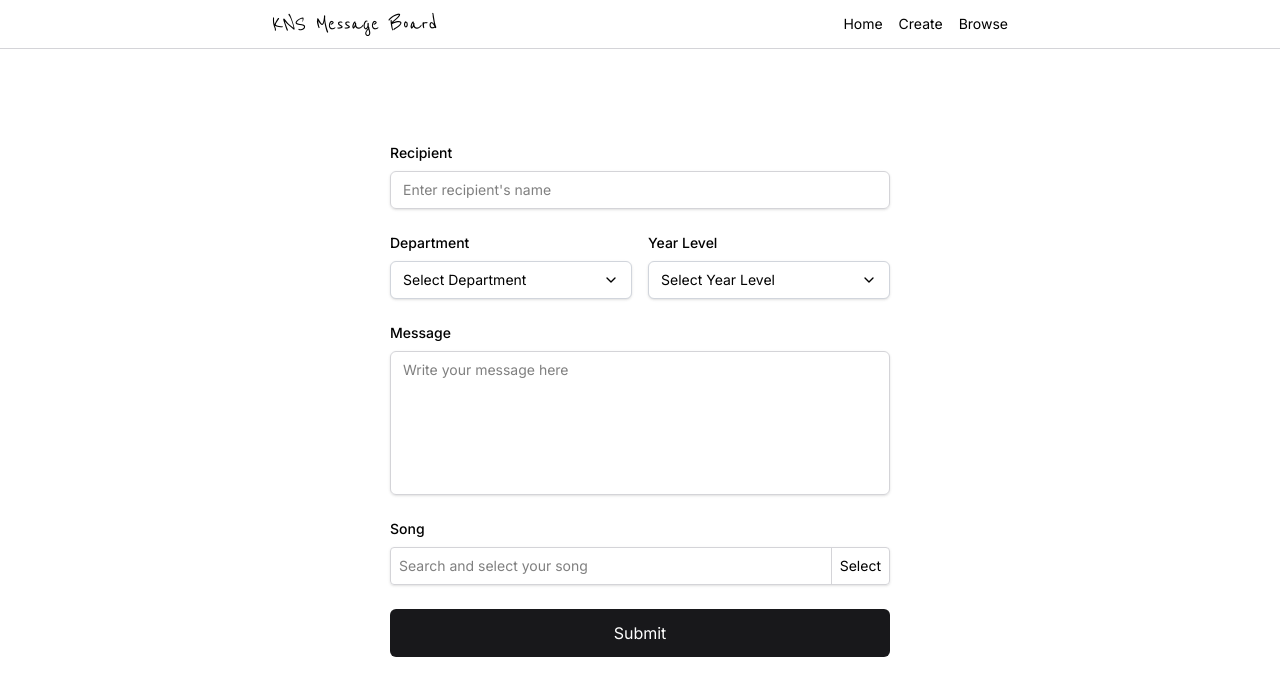
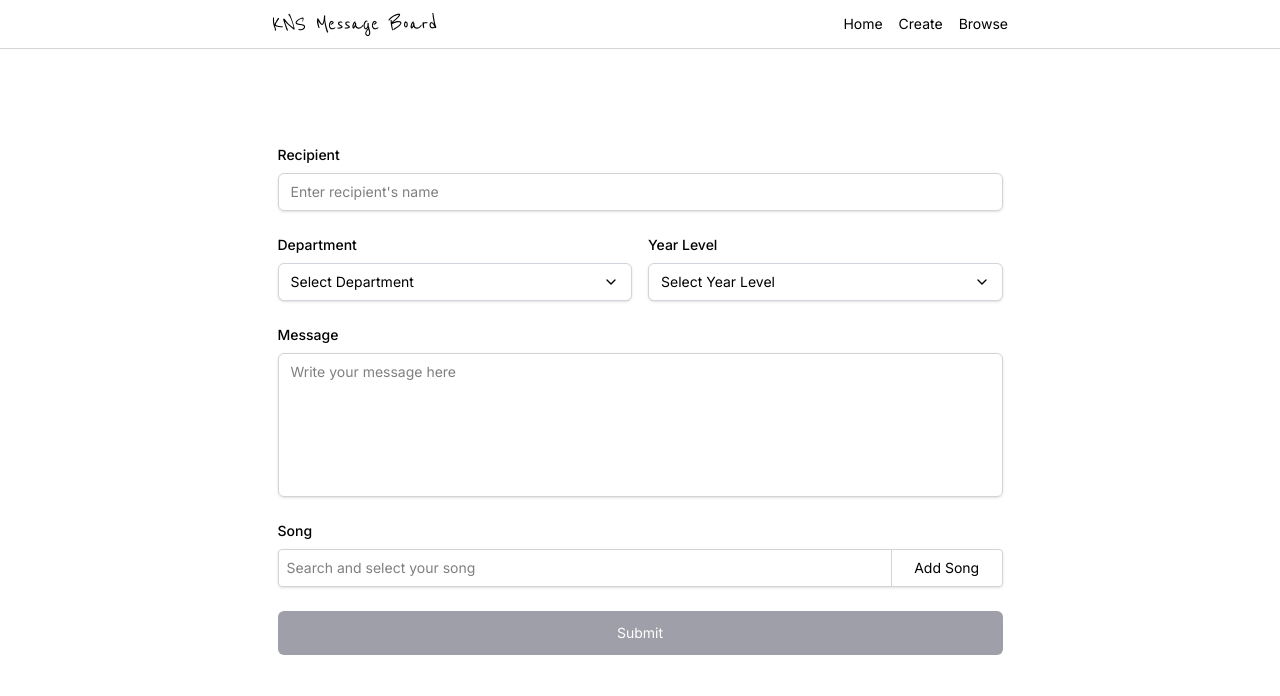
Before and after one commit to raymayo/message-board, a React (Vite) app: page /create in a window 1280 px wide. Shown: the top 696 px of the page. Built offline with nearby package versions, Linux system fonts and the light colour scheme.

Commit message:
refactor: improve styling and layout in AddMessage component for better user experience

```diff
--- a/src/Components/AddMessage.jsx
+++ b/src/Components/AddMessage.jsx
@@ -28,13 +28,14 @@ const AddMessage = () => {
 		}));
 	};
 
-
-
 	const sendNote = async (e) => {
 		e.preventDefault(); // Prevent form from reloading
 
 		try {
-		const res = await axios.post(`${import.meta.env.VITE_API_URL}/notes`, message);
+			const res = await axios.post(
+				`${import.meta.env.VITE_API_URL}/notes`,
+				message
+			);
 			console.log('✅ Message Sent:', res.data);
 
 			setMessage({
@@ -47,12 +48,10 @@ const sendNote = async (e) => {
 
 			setQuery('');
 			setTrack(null);
-
 		} catch (error) {
 			console.error('❌ Error Sending Message:', error);
 		}
 	};
-
 
 	//SPOTIFY SEARCH
 
@@ -120,14 +119,14 @@ const sendNote = async (e) => {
 		<form
 			onSubmit={sendNote}
 			className="flex flex-col justify-center items-center text-left p-4 transition-all duration-300 w-full h-full">
-			<div className="flex flex-col justify-between items-center w-full max-w-[500px] gap-6">
+			<div className="flex flex-col justify-between items-center w-full max-w-[725px] gap-6">
 				{/* Recipient Field */}
 				<label className="flex flex-col gap-2 w-full">
 					<h1 className="text-sm font-medium">Recipient</h1>
 					<input
 						type="text"
 						placeholder="Enter recipient's name"
-						className="border border-zinc-300 shadow-sm text-sm rounded-md px-3 py-2 w-full focus:outline-none focus:border focus:border-black transition-all duration-300"
+						className="border border-zinc-300 shadow-sm text-sm rounded-md px-3 py-2 w-full focus:outline-none focus:border focus:border-zinc-500 transition-all duration-300"
 						onChange={onChange}
 						name="recipient"
 						value={message.recipient}
@@ -143,7 +142,7 @@ const sendNote = async (e) => {
 						<SelectButton
 							options={['CSD', 'HM', 'EXEC', 'EDUC']}
 							value={message.department}
-							onChange={(value) => onSelectChange("department", value)}
+							onChange={(value) => onSelectChange('department', value)}
 							placeholder="Select Department"
 						/>
 					</label>
@@ -154,7 +153,7 @@ const sendNote = async (e) => {
 						<SelectButton
 							options={['1st Year', '2nd Year', '3rd Year', '4th Year']}
 							value={message.yearLevel}
-							onChange={(value) => onSelectChange("yearLevel", value)}
+							onChange={(value) => onSelectChange('yearLevel', value)}
 							placeholder="Select Year Level"
 						/>
 					</label>
@@ -165,7 +164,7 @@ const sendNote = async (e) => {
 					<h1 className="text-sm font-medium">Message</h1>
 					<textarea
 						name="message"
-						className="border border-zinc-300 shadow-sm text-sm rounded-md px-3 py-2 w-full h-36 focus:outline-none focus:border focus:border-black transition-all duration-300"
+						className="border border-zinc-300 shadow-sm text-sm rounded-md px-3 py-2 w-full h-36 focus:outline-none focus:border focus:border-zinc-500 transition-all duration-300"
 						onChange={onChange}
 						value={message.message}
 						placeholder="Write your message here"
@@ -176,19 +175,19 @@ const sendNote = async (e) => {
 				<div className="flex flex-col gap-4 w-full">
 					<label className="w-full flex flex-col gap-2">
 						<h1 className="text-sm font-medium">Song</h1>
-						<div className="flex items-center border border-zinc-300 shadow-sm text-sm rounded w-full focus-within:border-black transition-all duration-300">
+						<div className="flex items-center border border-zinc-300 shadow-sm text-sm rounded w-full focus-within:border-zinc-500 transition-all duration-300">
 							<input
 								type="text"
 								placeholder="Search and select your song"
 								value={query}
 								onChange={(e) => setQuery(e.target.value)}
-								className="w-full p-2 focus:outline-none"
+								className="w-full p-2 focus:outline-none "
 								required
 							/>
 							<button
 								onClick={searchSpotify}
-								className="p-2 cursor-pointer border-l border-zinc-300 rounded-r hover:bg-zinc-100 transition-all duration-300">
-								Select
+								className="w-32 p-2 cursor-pointer border-l border-zinc-300 rounded-r text-sm hover:bg-zinc-200 transition-all duration-300">
+								Add Song
 							</button>
 						</div>
 					</label>
@@ -196,7 +195,7 @@ const sendNote = async (e) => {
 					{/* Selected Song Display */}
 					{track && (
 						<div className="flex flex-col items-center gap-4 w-full">
-							<div className="flex flex-col sm:flex-row justify-between items-center border border-zinc-200 rounded-md gap-2 px-3 py-2 w-full">
+							<div className="flex flex-row justify-between items-center border border-zinc-200 rounded-md gap-2 px-3 py-2 w-full">
 								<div className="flex gap-2">
 									<img
 										src={track.image}
@@ -227,7 +226,12 @@ const sendNote = async (e) => {
 				{/* Submit Button */}
 				<button
 					type="submit"
-					className="w-full bg-zinc-900 px-3 py-3 text-white rounded-md hover:bg-zinc-800 cursor-pointer transition-all duration-300">
+					className={`w-full px-3 py-3 text-sm text-white rounded-md transition-all duration-300 ${
+						track
+							? 'bg-zinc-900 hover:bg-zinc-800 cursor-pointer'
+							: 'bg-zinc-400 cursor-not-allowed'
+					}`}
+					disabled={!track}>
 					Submit
 				</button>
 			</div>
```
Lines whose indentation alone changed are shown as unchanged.
